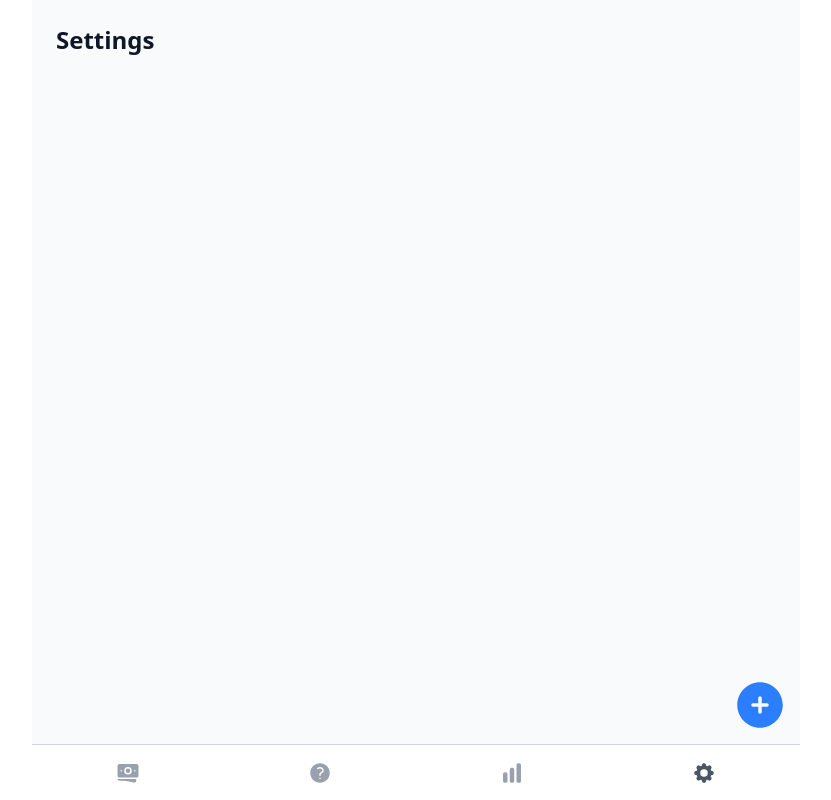
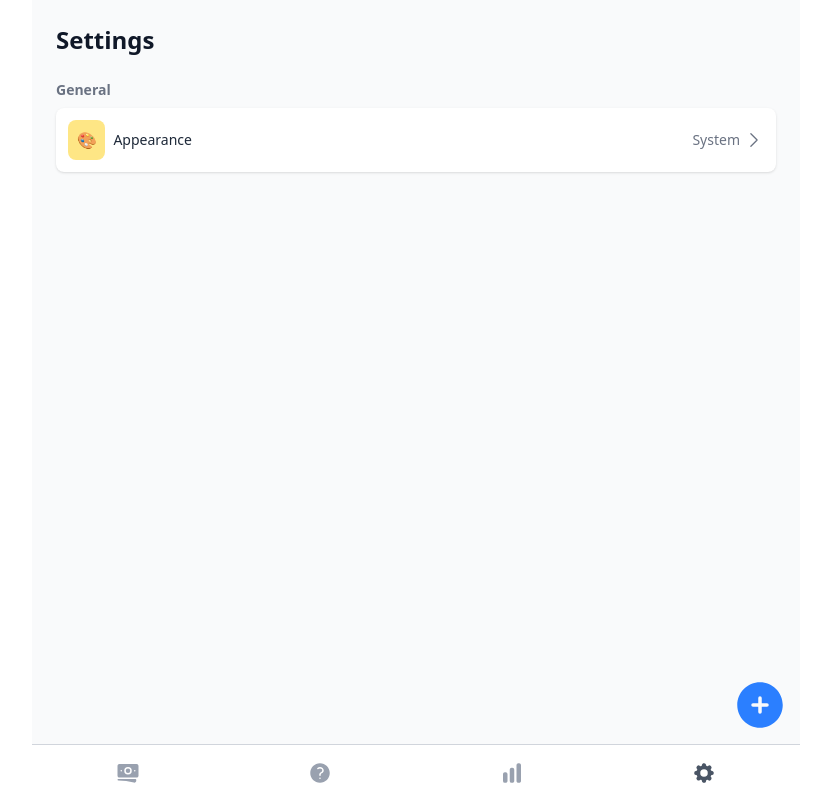
Before and after one commit to moomooj/spendly, a React (Vite) app: page /settings in a window 1280 px wide. Shown: the whole page, without its empty margins (224-1055 px from the left). Built offline with nearby package versions, Linux system fonts and the light colour scheme.

Commit message:
feat: add Appearance setting page

```diff
--- a/src/App.tsx
+++ b/src/App.tsx
@@ -3,6 +3,7 @@ import AppLayout from "./components/layout/AppLayout";
 import Dashboard from "@/pages/home/Dashboard";
 import Insights from "./pages/insights/Insights";
 import Settings from "./pages/settings/Settings";
+import AppearancePage from "./pages/settings/general/Appearance/AppearanceModal";
 
 const router = createBrowserRouter([
   {
@@ -12,6 +13,7 @@ const router = createBrowserRouter([
       { index: true, element: <Dashboard /> },
       { path: "insights", element: <Insights /> },
       { path: "settings", element: <Settings /> },
+      { path: "settings/appearance", element: <AppearancePage /> },
     ],
   },
 ]);
--- /dev/null
+++ b/src/components/settings/SettingBtn.tsx
@@ -0,0 +1,38 @@
+import { ChevronRightIcon } from "@heroicons/react/24/outline";
+
+interface SettingItemProps {
+  icon: React.ReactNode;
+  label: string;
+  buttonType: "toggle" | "text";
+  SettingText?: string;
+  onClick: () => void;
+}
+
+export default function SettingItem({
+  icon,
+  label,
+  buttonType,
+  SettingText,
+  onClick,
+}: SettingItemProps) {
+  return (
+    <div onClick={onClick} className="flex items-center">
+      {/* Icon Placeholder */}
+      <div className="w-10 h-10 flex items-center justify-center rounded-lg bg-amber-200 mr-2">
+        {icon}
+      </div>
+
+      <div className="flex w-full items-center justify-between">
+        <p className="text-sm font-medium text-gray-800">{label}</p>
+        {buttonType == "toggle" ? (
+          "NEED TO BE TOGGLE BTN"
+        ) : (
+          <div className="flex items-center gap-1 text-gray-500">
+            <span className="text-sm">{SettingText}</span>
+            <ChevronRightIcon className="w-5 h-5" />
+          </div>
+        )}
+      </div>
+    </div>
+  );
+}
--- /dev/null
+++ b/src/components/settings/SettingModalLayout.tsx
@@ -0,0 +1,29 @@
+import { useNavigate } from "react-router-dom";
+import { ChevronLeftIcon } from "@heroicons/react/24/outline";
+
+type Props = {
+  title: string;
+  children: React.ReactNode;
+};
+
+export default function SettingModalLayout({ title, children }: Props) {
+  const navigate = useNavigate();
+
+  return (
+    <div className="space-y-6">
+      <header className="flex justify-between ">
+        <button
+          onClick={() => navigate(-1)} // 이전 페이지로 이동
+          className="p-1 rounded hover:bg-gray-100"
+        >
+          <ChevronLeftIcon className="w-6 h-6 text-gray-700" />
+        </button>
+
+        <h1 className=" text-2xl font-bold text-gray-900">{title}</h1>
+        <div className="w-10" />
+      </header>
+
+      <div className="space-y-3">{children}</div>
+    </div>
+  );
+}
--- a/src/pages/settings/Settings.tsx
+++ b/src/pages/settings/Settings.tsx
@@ -1,3 +1,14 @@
+import Appearance from "./general/Appearance/Appearance";
+
 export default function Settings() {
-  return <div className="space-y-6"></div>;
+  return (
+    <div className="space-y-6">
+      {/* General Section */}
+      <h2 className="text-sm font-semibold text-gray-500 mb-2">General</h2>
+
+      <section className="bg-white rounded-lg shadow p-3 space-y-4 ">
+        <Appearance />
+      </section>
+    </div>
+  );
 }
--- /dev/null
+++ b/src/pages/settings/general/Appearance/Appearance.tsx
@@ -0,0 +1,26 @@
+import SettingItem from "@/components/settings/SettingBtn";
+import { useTheme } from "./useTheme";
+import { useNavigate } from "react-router-dom";
+
+export default function Appearance() {
+  const { theme } = useTheme();
+  const navigate = useNavigate();
+  console.log(theme);
+
+  const themeLabel =
+    theme === "system" ? "System" : theme === "light" ? "Light" : "Dark";
+
+  return (
+    <SettingItem
+      icon={
+        <span role="img" aria-label="appearance">
+          🎨
+        </span>
+      }
+      label="Appearance"
+      buttonType="text"
+      SettingText={themeLabel}
+      onClick={() => navigate("/settings/appearance")}
+    />
+  );
+}
--- /dev/null
+++ b/src/pages/settings/general/Appearance/AppearanceModal.tsx
@@ -0,0 +1,38 @@
+import { useTheme } from "./useTheme";
+import SettingModalLayout from "@/components/settings/SettingModalLayout";
+export default function AppearanceModal() {
+  const { theme, setTheme } = useTheme();
+
+  return (
+    <div className="space-y-6 ">
+      <SettingModalLayout title="Appearance">
+        <div className="space-y-3">
+          <button
+            onClick={() => setTheme("system")}
+            className={`w-full px-4 py-2 rounded ${
+              theme === "system" ? "bg-brand text-white" : "bg-gray-100"
+            }`}
+          >
+            System
+          </button>
+          <button
+            onClick={() => setTheme("light")}
+            className={`w-full px-4 py-2 rounded ${
+              theme === "light" ? "bg-brand text-white" : "bg-gray-100"
+            }`}
+          >
+            Light
+          </button>
+          <button
+            onClick={() => setTheme("dark")}
+            className={`w-full px-4 py-2 rounded ${
+              theme === "dark" ? "bg-brand text-white" : "bg-gray-100"
+            }`}
+          >
+            Dark
+          </button>
+        </div>
+      </SettingModalLayout>
+    </div>
+  );
+}
--- /dev/null
+++ b/src/pages/settings/general/Appearance/useTheme.ts
@@ -0,0 +1,43 @@
+import { useEffect, useState } from "react";
+
+export type Theme = "system" | "light" | "dark";
+
+export function useTheme() {
+  const [theme, setTheme] = useState<Theme>("system");
+
+  useEffect(() => {
+    const root = document.documentElement;
+
+    if (theme === "light") {
+      root.classList.remove("dark");
+    } else if (theme === "dark") {
+      root.classList.add("dark");
+    } else {
+      // system
+      const media = window.matchMedia("(prefers-color-scheme: dark)");
+      const systemPrefersDark = media.matches;
+
+      if (systemPrefersDark) {
+        root.classList.add("dark");
+      } else {
+        root.classList.remove("dark");
+      }
+
+      // 시스템 설정 변경 감지
+      const handler = (e: MediaQueryListEvent) => {
+        if (theme === "system") {
+          if (e.matches) {
+            root.classList.add("dark");
+          } else {
+            root.classList.remove("dark");
+          }
+        }
+      };
+
+      media.addEventListener("change", handler);
+      return () => media.removeEventListener("change", handler);
+    }
+  }, [theme]);
+
+  return { theme, setTheme };
+}
```
